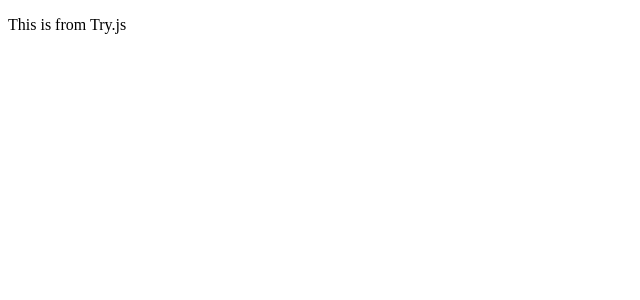
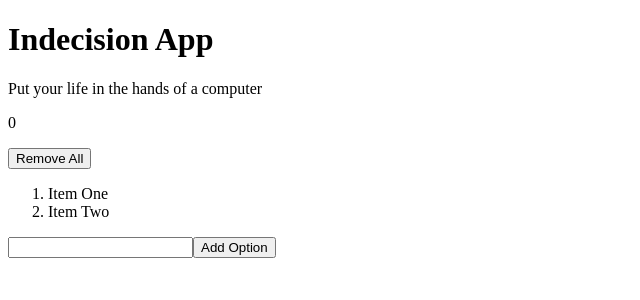
Before and after one commit to MuratOzdemir-dev/indecisionapp, a React (Create React App) app: page / in a window 1280 px wide. Shown: the top 300 px of the page, without its empty margins (0-640 px from the left). Built offline with nearby package versions, Linux system fonts and the light colour scheme.

Commit message:
Form olusturuldu-19

```diff
--- a/src/App.js
+++ b/src/App.js
@@ -1,12 +1,45 @@
-import Try from "./Try.js";
-
+import React from "react";
 
 function App() {
-  return(
-  <div>
-    <Try/>
-  </div>
+  const [app, setApp] = React.useState({
+    title: "Indecision App",
+    subtitle: "Put your life in the hands of a computer",
+    option: [],
+  });
+
+  return (
+    <div>
+      <h1>{app.title}</h1>
+      {app.subtitle && <p>{app.subtitle}</p>}
+      <p>{app.option.length}</p>
+      <button
+        onClick={() => {
+          setApp({ ...app, option: [] });
+        }}
+      >
+        Remove All
+      </button>
+      <ol>
+        <li>Item One</li>
+        <li>Item Two</li>
+      </ol>
+      <form
+        action="#"
+        method="post"
+        onSubmit={(e) => {
+          e.preventDefault();
+          const newOption = e.target.elements.option.value;
+          if(newOption) {
+            setApp({ ...app, option: [...app.option, newOption] });
+            e.target.elements.option.value = "";
+            console.log(app.option);
+          }
+        }}
+      >
+        <input type="text" name="option" />
+        <button>Add Option</button>
+      </form>
+    </div>
   );
 }
-
 export default App;
--- a/src/Try.js
+++ /dev/null
@@ -1,10 +0,0 @@
-import React from 'react'
-
-export default function Try() {
-
-  return (
-    <div>
-      <p>This is from Try.js</p>
-    </div>
-  )
-}
```
